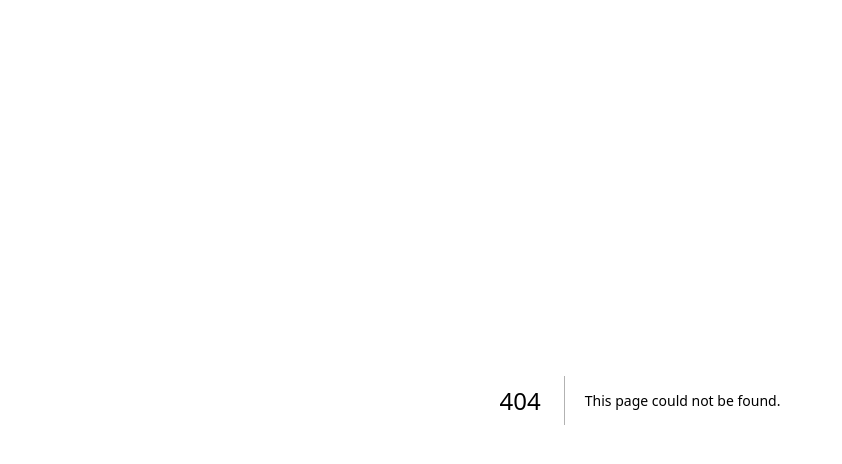
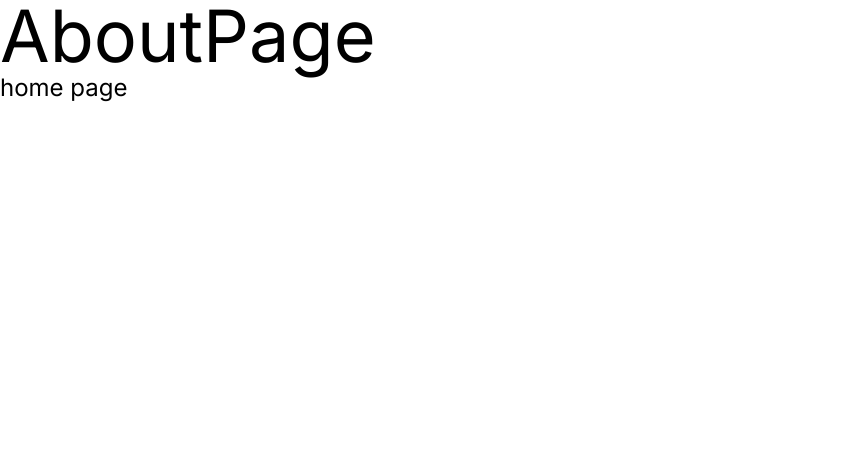
Before and after one commit to ksanjaykumar1/nextjs-tutorials, a Next.js app in the folder nextjs-tutorial/: page /about in a window 1280 px wide. Before the commit this address had no page. Shown: the top 464 px of the page, without its empty margins (0-842 px from the left). Built offline with nearby package versions, Linux system fonts and the light colour scheme.

Commit message:
page created and link added

```diff
--- /dev/null
+++ b/nextjs-tutorial/app/about/page.js
@@ -0,0 +1,14 @@
+import Link from "next/link";
+
+const AboutPage = () => {
+  return (
+    <div>
+      <h1 className='text-7xl'>AboutPage</h1>
+      <Link href='/' className='text-2xl'>
+        home page
+      </Link>
+    </div>
+  );
+};
+
+export default AboutPage;
--- /dev/null
+++ b/nextjs-tutorial/app/contact/page.js
@@ -0,0 +1,9 @@
+const ContactPage = () => {
+  return (
+    <div>
+      <h1 className='text-7xl'>ContactPage</h1>
+    </div>
+  );
+};
+
+export default ContactPage;
--- a/nextjs-tutorial/app/page.js
+++ b/nextjs-tutorial/app/page.js
@@ -1,7 +1,12 @@
+import Link from 'next/link';
+
 const HomePage = () => {
   return (
     <div>
       <h1 className='text-7xl'>Home Page</h1>
+      <Link href='/about' className='text-2xl'>
+        about page
+      </Link>
     </div>
   );
 };
```
